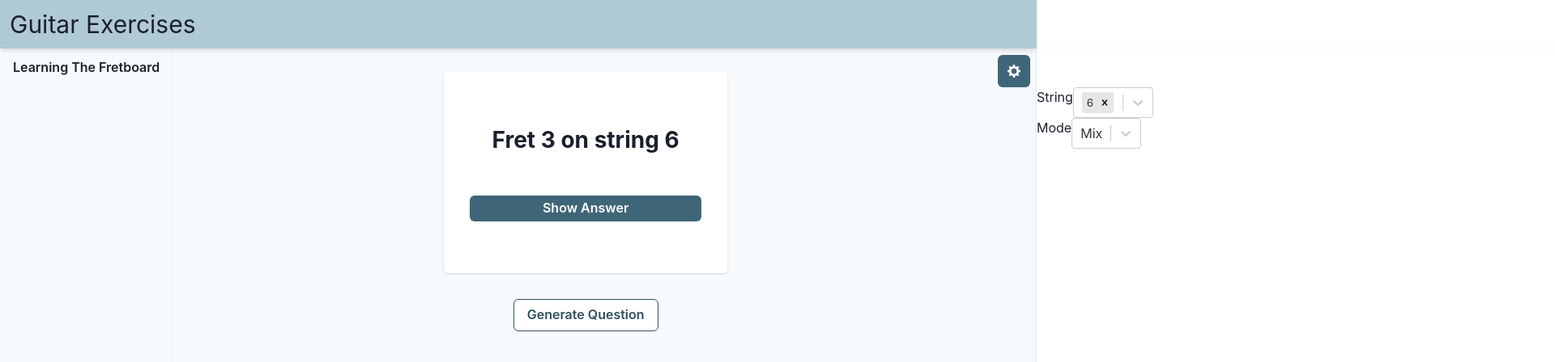
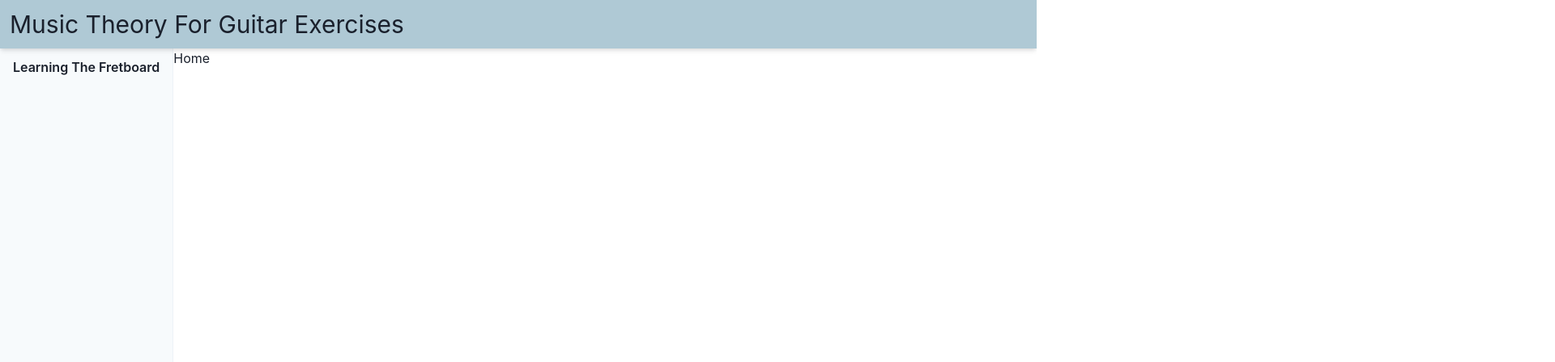
Before and after one commit to rickysandoval/guitar-theory-exercises, a React (Create React App) app: page / in a window 1280 px wide. Shown: the top 448 px of the page at 81% size, 1920 px wide, since content can reach past the window. Built offline with nearby package versions, Linux system fonts and the light colour scheme.

Commit message:
Add router

```diff
--- a/package.json
+++ b/package.json
@@ -18,6 +18,7 @@
     "framer-motion": "^4",
     "react": "^17.0.2",
     "react-dom": "^17.0.2",
+    "react-router-dom": "^6.2.1",
     "react-scripts": "4.0.3",
     "react-select": "^5.2.1",
     "styled-components": "^4",
--- a/src/components/SettingsPanel.tsx
+++ b/src/components/SettingsPanel.tsx
@@ -37,6 +37,9 @@ export default function SettingsPanel({
         isOpen={isOpen}
         shadow="base"
         pt="12"
+        pl="4"
+        pr="4"
+        overflow="auto"
       >
         {children}
       </SettingsDrawer>
--- a/src/components/SidebarNav.tsx
+++ b/src/components/SidebarNav.tsx
@@ -10,7 +10,7 @@ export default function SidebarNav() {
       borderColor="gray.100"
     >
       <Flex direction="column">
-        <Button as="a" href="#" p="4" variant="ghost" borderRadius={0}>Learning The Fretboard</Button>
+        <Button as="a" href="/exercises/learning-the-fretboard" p="4" variant="ghost" borderRadius={0}>Learning The Fretboard</Button>
       </Flex>
     </Box>
   );
--- /dev/null
+++ b/src/exercises/Exercises.tsx
@@ -0,0 +1,13 @@
+import { Box } from '@chakra-ui/react';
+import { Route, Routes } from 'react-router-dom';
+import LearningTheFretboard from './learning-the-fretboard/LearningTheFretboard';
+
+export default function Exercises() {
+  return (
+    <Box background="gray.50" height="100%" flex="1">
+      <Routes>
+        <Route path="learning-the-fretboard" element={<LearningTheFretboard />}/>
+      </Routes>
+    </Box>
+  );
+}
--- a/src/exercises/learning-the-fretboard/LearningTheFretboard.tsx
+++ b/src/exercises/learning-the-fretboard/LearningTheFretboard.tsx
@@ -1,14 +1,11 @@
 /* eslint-disable @typescript-eslint/no-use-before-define */
-import { Button, Flex, Text } from '@chakra-ui/react';
+import { Box, Button, Flex, Text } from '@chakra-ui/react';
 import { useCallback, useEffect, useState } from 'react';
 import Select from 'react-select';
 import styled from 'styled-components/macro';
 import SettingsPanel from '../../components/SettingsPanel';
 import { ALL_STRINGS, GuitarString } from '../../models/Strings';
 import FretboardQuestionGenerator, { FretboardQuestion, FretboardQuizMode } from './FretboardQuestionGenerator';
-
-const MODE_LOCAL_STORAGE_KEY = 'FRETBOARD_QUESTION_MODE';
-const STRINGS_LOCAL_STORAGE_KEY = 'FRETBOARD_STRINGS';
 
 const MODE_OPTIONS = [{
   label: 'Note',
@@ -149,9 +146,10 @@ export default function LearningTheFretboard() {
       <SettingsPanel>
         <Flex
           direction={'column'}
+          maxWidth="200px"
           >
-            <Flex>
-              <Text >String</Text>
+            <Box pb="4">
+              <Text>String</Text>
               <Select
                 options={STRING_OPTIONS}
                 isMulti
@@ -160,58 +158,38 @@ export default function LearningTheFretboard() {
                 onChange={(stringValues) => {
                   if (stringValues.length) {
                     const newStrings = stringValues.map(({ value }) => value);
-                    setLocalStrings(newStrings);
                     setStrings(newStrings);
                   }
                 }}
                 isClearable={false}
               />
-            </Flex>
-            <Flex>
+            </Box>
+            <Box pb="4">
               <Text>Mode</Text>
               <Select
                 options={MODE_OPTIONS}
                 value={MODE_OPTIONS.find(option => option.value === mode)}
                 onChange={(modeOption) => {
                   if (modeOption) {
-                    setLocalModal(modeOption.value);
                     setMode(modeOption.value);
                   }
                 }}
                 isSearchable={false}
                 isClearable={false}
               />
-            </Flex>
+            </Box>
           </Flex>
       </SettingsPanel>
     </Flex>
   );
 }
 
-function getInitialMode() {
-  return localStorage.getItem(MODE_LOCAL_STORAGE_KEY) as FretboardQuizMode || 'MIX';
+function getInitialMode(): FretboardQuizMode {
+  return 'MIX';
 }
 
-function setLocalModal(mode: FretboardQuizMode) {
-  localStorage.setItem(MODE_LOCAL_STORAGE_KEY, mode);
-}
 
 function getInitialStrings(): GuitarString[] {
   const defaultReturn: GuitarString[] = [6];
-  try {
-    const localStoredList = localStorage.getItem(STRINGS_LOCAL_STORAGE_KEY);
-    const storedStrings = localStoredList?.split(',')
-      .map((s) => Number(s))
-      .filter(n => !Number.isNaN(n))
-      .filter(n => ALL_STRINGS.includes(n as GuitarString));
-    return storedStrings && storedStrings?.length > 0
-      ? storedStrings as GuitarString[]
-      : defaultReturn;
-  } catch (e) {
-    return defaultReturn;
-  }
+  return defaultReturn;
 }
-
-function setLocalStrings(strings: GuitarString[]) {
-  localStorage.setItem(STRINGS_LOCAL_STORAGE_KEY, strings.join(','));
-}
--- a/src/main/Main.tsx
+++ b/src/main/Main.tsx
@@ -1,7 +1,8 @@
-import { Flex, Heading, Box } from '@chakra-ui/react';
+import { Flex, Heading } from '@chakra-ui/react';
 import styled from 'styled-components/macro';
 import SidebarNav from '../components/SidebarNav';
-import LearningTheFretboard from '../exercises/learning-the-fretboard/LearningTheFretboard';
+import { BrowserRouter, Route, Routes } from 'react-router-dom';
+import Exercises from '../exercises/Exercises';
 
 const MainWrapper = styled(Flex)`
   flex-direction: column;
@@ -12,14 +13,16 @@ export default function Main() {
   return (
     <MainWrapper>
       <Flex p={3} background="brand.200" color="gray.800" shadow="md" zIndex="2">
-        <Heading as="h1" size="lg" fontWeight="normal">Guitar Exercises</Heading>
+        <Heading as="h1" size="lg" fontWeight="normal">Music Theory For Guitar Exercises</Heading>
       </Flex>
       <Flex direction="row" flex="1">
-
         <SidebarNav />
-        <Box background="gray.50" height="100%" flex="1">
-          <LearningTheFretboard />
-        </Box>
+        <BrowserRouter>
+          <Routes>
+            <Route path="/" element={<div>Home</div>} />
+            <Route path="exercises/*" element={<Exercises />}/>
+          </Routes>
+        </BrowserRouter>
       </Flex>
     </MainWrapper>
   );
```
Also changed, not shown: 1 other file (tests, documents, lock files or other folders).
